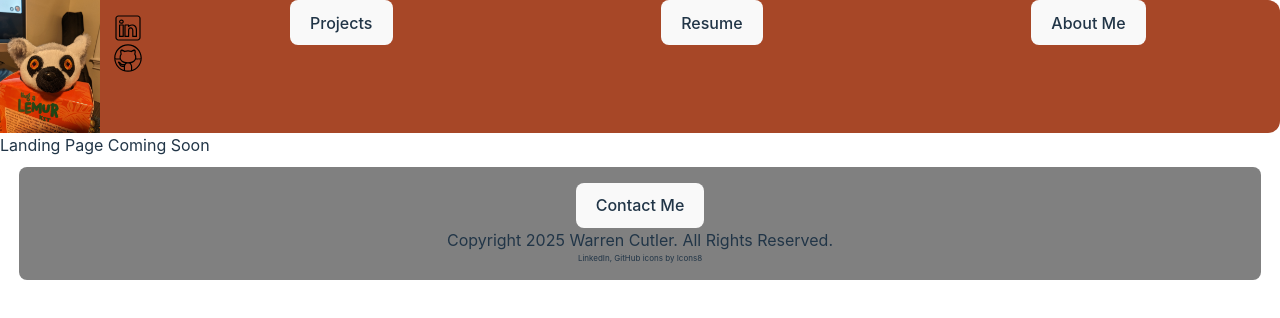
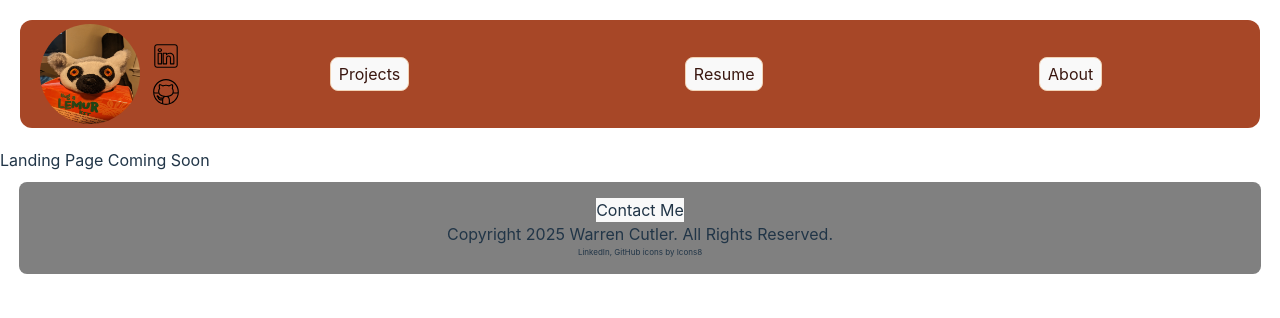
Before and after one commit to warren-cutler/warren-cutler-website, a React (Vite) app: page / in a window 1280 px wide. Shown: the top 318 px of the page. Built offline with nearby package versions, Linux system fonts and the light colour scheme.

Commit message:
complete NavBar migration to Tailwind, includes custom button component

```diff
--- a/src/App.tsx
+++ b/src/App.tsx
@@ -2,8 +2,8 @@
 import { Routes, Route } from 'react-router-dom';
 
 //components
-import { Navbar } from './components/Navbar';
-import { Footer } from './components/Footer';
+import { Navbar } from './containers/Navbar';
+import { Footer } from './containers/Footer';
 import { ProjectsPage } from './containers/ProjectsPage';
 import { LandingPage } from './containers/LandingPage';
 import { ResumePage } from './containers/ResumePage';
--- a/src/components/Navbar.tsx
+++ /dev/null
@@ -1,28 +0,0 @@
-import { Link } from 'react-router-dom';
-
-export const Navbar = () => {
-  return (
-    <div className="flex align-middle bg-primary-700 rounded-xl">
-      <Link to='/'>
-        <div className='headshotLogo'>
-          <img src='/src/assets/wc-headshot.jpg' width='100' height='100' alt='Warren Cutler headshot; click to return to website landing page'></img>
-        </div>
-      </Link>
-      <div className='externalLinks'>
-      <a href="https://www.linkedin.com/in/warren-cutler/" target="_blank"> <img src="/src/assets/linkedin-50.svg" height='30' width='30' alt="Click to visit my LinkedIn profile"/> </a>
-      <a href="https://github.com/warren-cutler" target="_blank"> <img src="/src/assets/github-50.svg" height='30' width='30' alt="Click to visit my Github profile"/> </a>
-      </div>
-      <div className='internalLinks'>
-        <Link to='/projects'>
-          <button>Projects</button>
-        </Link>
-        <Link to='/resume'>
-          <button>Resume</button>
-        </Link>
-        <Link to='/about'>
-          <button>About Me</button>
-        </Link>
-      </div>
-    </div>
-  );
-};
--- /dev/null
+++ b/src/components/PrimaryButton.tsx
@@ -0,0 +1,11 @@
+type PrimaryButtonProps = {
+  buttonText: string;
+};
+
+export const PrimaryButton = ({ buttonText }: PrimaryButtonProps) => {
+  return (
+    <button className='bg-primary-200 border border-primary-200 rounded-lg px-2 py-1 duration-300 ease-in text-primary-950 hover:text-secondary-950 hover:bg-secondary-200 hover:border hover:border-secondary-950'>
+      {buttonText}
+    </button>
+  );
+};
--- /dev/null
+++ b/src/containers/Navbar.tsx
@@ -0,0 +1,45 @@
+import { Link } from 'react-router-dom';
+
+//components
+import { PrimaryButton } from '../components/PrimaryButton';
+
+export const Navbar = () => {
+  return (
+    <div className='flex bg-primary-700 rounded-xl items-center px-5 m-5 py-1 justify-around min-w-sm'>
+      <Link to='/'>
+        <img
+          className='rounded-full w-25 h-25'
+          src='/src/assets/wc-headshot.jpg'
+          alt='Warren Cutler headshot; click to return to website landing page'
+        ></img>
+      </Link>
+      <div className='flex-col px-3'>
+        <a href='https://www.linkedin.com/in/warren-cutler/' target='_blank'>
+          <img
+            className='w-7 h-7 mb-2'
+            src='/src/assets/linkedin-50.svg'
+            alt='Click to visit my LinkedIn profile'
+          />
+        </a>
+        <a href='https://github.com/warren-cutler' target='_blank'>
+          <img
+            className='rounded-full w-7 h-7 mt-2'
+            src='/src/assets/github-50.svg'
+            alt='Click to visit my Github profile'
+          />
+        </a>
+      </div>
+      <div className='flex justify-around grow'>
+        <Link to='/projects'>
+          <PrimaryButton buttonText={'Projects'}/>
+        </Link>
+        <Link to='/resume'>
+        <PrimaryButton buttonText={'Resume'}/>
+        </Link>
+        <Link to='/about'>
+        <PrimaryButton buttonText={'About'}/>
+        </Link>
+      </div>
+    </div>
+  );
+};
--- a/src/index.css
+++ b/src/index.css
@@ -52,36 +52,6 @@ body {
   scrollbar-gutter: stable both-edges;
 }
 
-h1 {
-  font-size: 3.2em;
-  line-height: 1.1;
-}
-
-h2 {
-  font-size: 1em;
-  line-height: 1.1;
-}
-
-button {
-  border-radius: 8px;
-  border: 1px solid transparent;
-  padding: 0.6em 1.2em;
-  font-size: 1em;
-  font-weight: 500;
-  font-family: inherit;
-  background-color: #1a1a1a;
-  cursor: pointer;
-  transition: border-color 0.5s;
-  transition: color 0.5s;
-}
-button:hover {
-  border-color: #09b0f1;
-  color: #09b0f1;
-}
-button:focus,
-button:focus-visible {
-  outline: 4px auto -webkit-focus-ring-color;
-}
 
 @media (prefers-color-scheme: light) {
   :root {
@@ -95,21 +65,6 @@ button:focus-visible {
     background-color: #f9f9f9;
   }
 }
-
-/* .navBar {
-  box-sizing: border-box;
-  display: flex;
-  align-items: center;
-  align-self: center;
-  background-color: gray;
-  border-radius: 8px;
-  margin-left: 1.5vw;
-  margin-right: 1.5vw;
-  margin-bottom: 10px;
-  margin-top: 10px;
-  padding-left: 5vw;
-  padding-right: 5vw;
-} */
 
 .footerBar {
   align-self: flex-end;
@@ -128,18 +83,6 @@ button:focus-visible {
   padding-top: 1em;
   padding-bottom: 1em;
   font-size: 1em;
-}
-
-.externalLinks {
-  display: flex;
-  flex-direction: column;
-  margin: 1vw;
-}
-
-.internalLinks {
-  display: flex;
-  justify-content: space-around;
-  flex-grow: 1;
 }
 
 .projectsContainer {
```
Also changed, not shown: src/containers/Footer.tsx (renamed from src/components/Footer.tsx).
